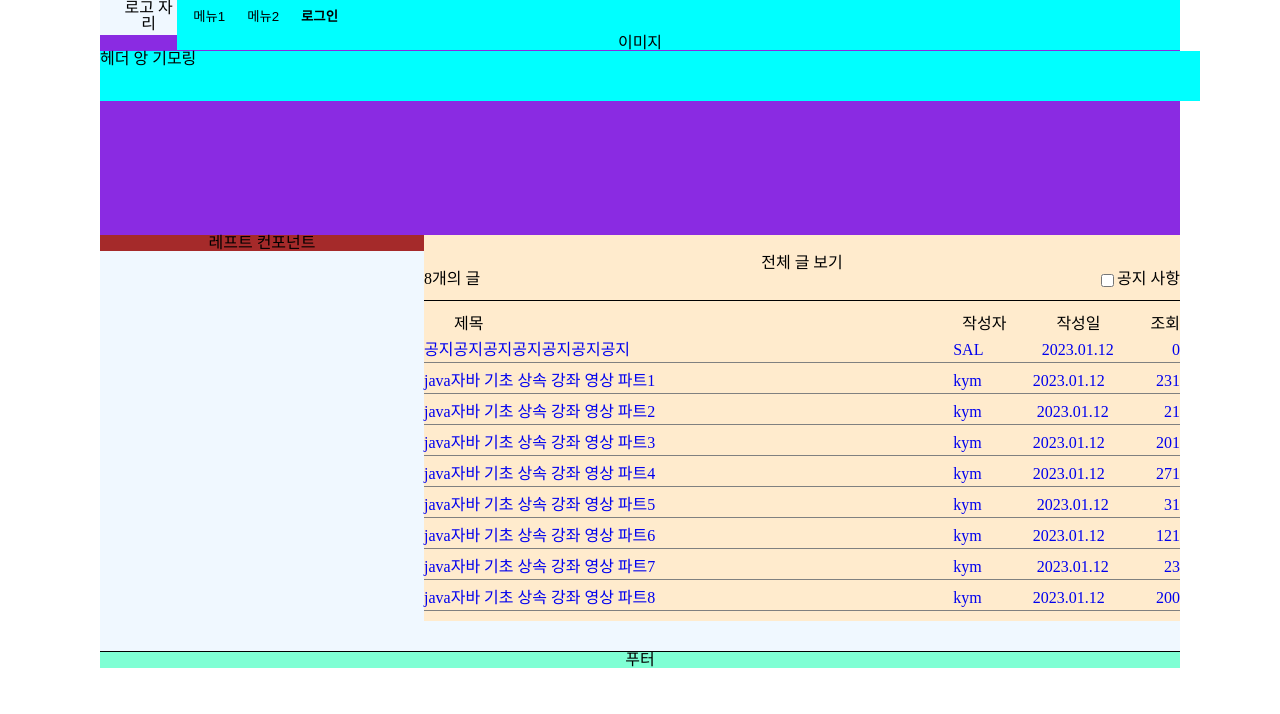
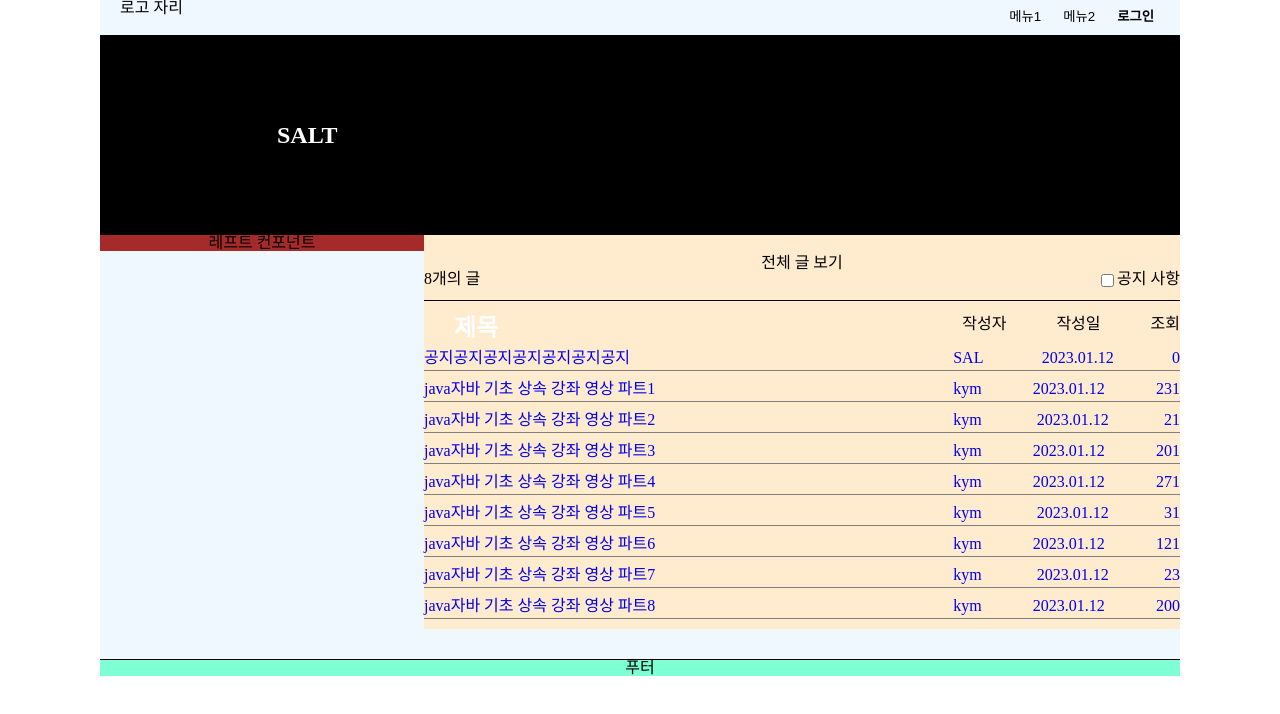
Before and after one commit to soft-a-life/SALT-Frontend, a React (Create React App) app: page / in a window 1280 px wide. Shown: the top 714 px of the page. Built offline with nearby package versions, Linux system fonts and the light colour scheme.

Commit message:
헤더편집

```diff
--- a/src/mainScreen/Header.css
+++ b/src/mainScreen/Header.css
@@ -1,12 +1,14 @@
-.header{
+.header {
     width: 100%;
     height: 200px;
-    display: block;
-    background: blueviolet;
+    display: flex;
+    justify-content: center;
+    align-items: center;
+    background-color: black;
 }
-.special-menu{
-    display: flex;
-    background: aqua;
-    width: 100%;
-    height: 50px;
+
+.title {
+    color: white;
+    font-weight: bold;
+    font-size: 24px;
 }
--- a/src/mainScreen/Header.jsx
+++ b/src/mainScreen/Header.jsx
@@ -6,12 +6,8 @@ function Header(props) {
 
     return (
         <div className={"header"}>
-            {/*이미지 들어가는 부분*/}
-            이미지
-            <div className={"special-menu"}>
-                {/*메뉴바*/}
-                헤더
-                앙 기모링
+            <div className="title">
+                SALT
             </div>
         </div>
     );
--- a/src/mainScreen/NavigationBar.css
+++ b/src/mainScreen/NavigationBar.css
@@ -11,7 +11,6 @@
     height: 50px;
     align-self: flex-start;
 }
-
 .special-menu {
     display: flex;
     width: auto;
```
